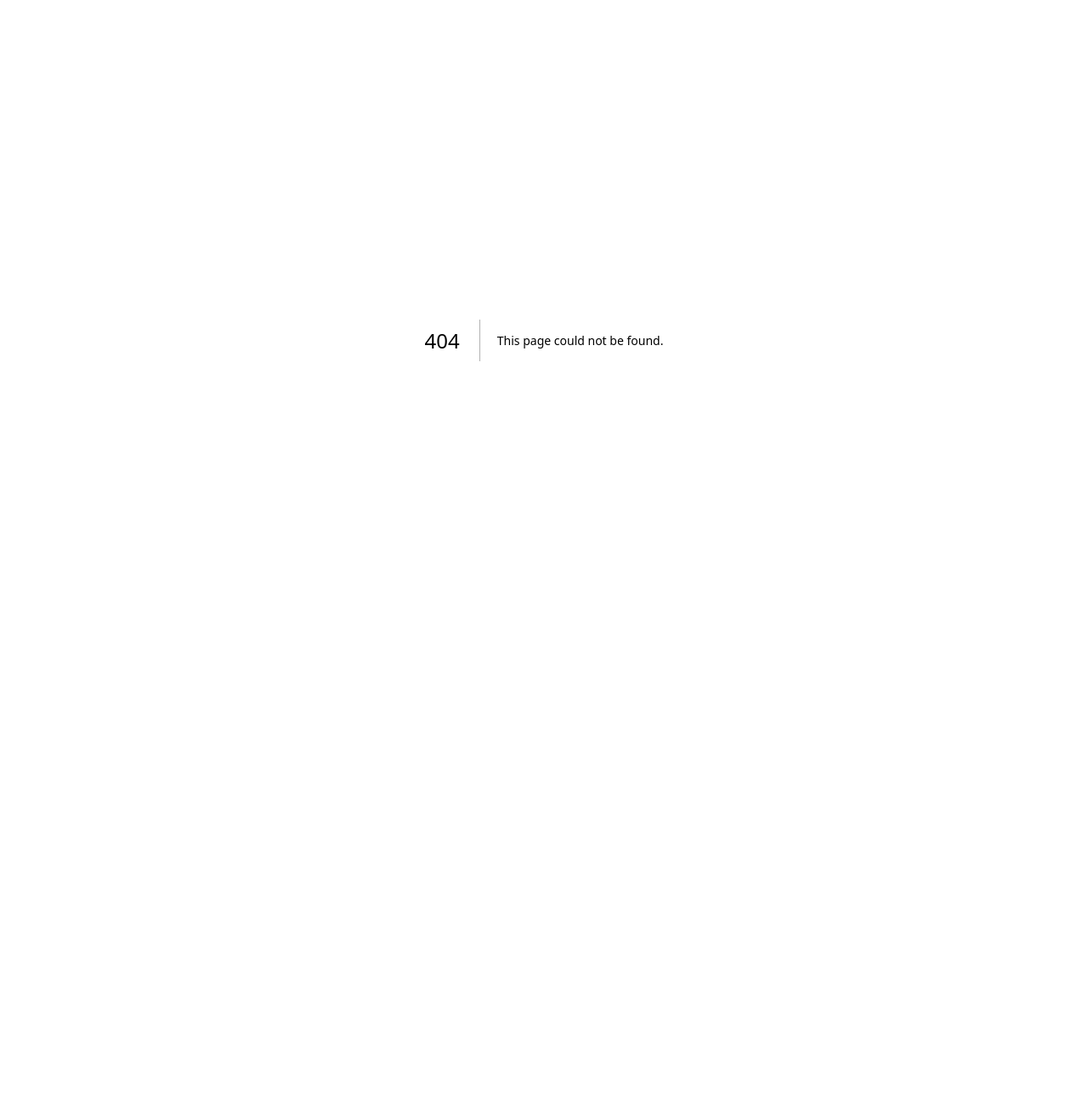
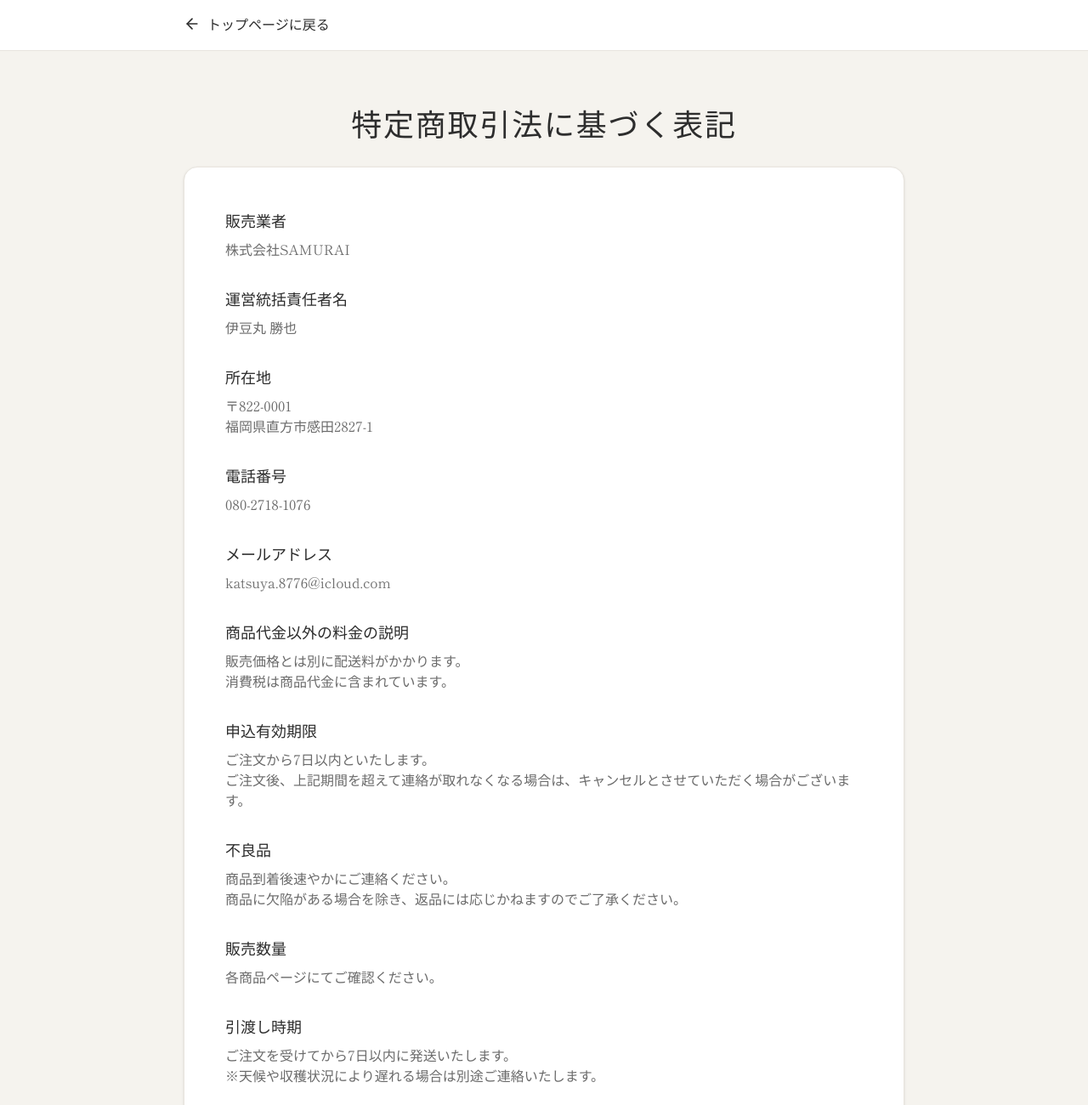
Before and after one commit to rorkry/superrice, a Next.js app: page /tokushoho in a window 1280 px wide. Before the commit this address had no page. Shown: the top 1300 px of the page at 85% size. Before the commit the page ends 800 px from the top, so only its background shows below. Built offline with nearby package versions, Linux system fonts and the light colour scheme.

Commit message:
ボタン配置修正、お問い合わせ特定商取引法ページ更新

```diff
--- a/src/app/globals.css
+++ b/src/app/globals.css
@@ -88,3 +88,18 @@ body {
   background: var(--color-accent);
   border-radius: 4px;
 }
+
+/* Shopify Buy Button カスタムスタイル */
+.shopify-buy-button {
+  width: 100%;
+}
+
+.shopify-buy__btn {
+  width: 100% !important;
+  margin: 0 auto !important;
+  display: block !important;
+}
+
+.shopify-buy__product {
+  text-align: center !important;
+}
--- /dev/null
+++ b/src/app/tokushoho/page.tsx
@@ -0,0 +1,128 @@
+"use client";
+
+import { motion } from "framer-motion";
+import Link from "next/link";
+import { ArrowLeft } from "lucide-react";
+
+export default function TokushohoPage() {
+    return (
+        <main className="min-h-screen bg-[#F5F3EE]">
+            {/* Header */}
+            <header className="bg-white border-b border-[#E8E4DE] sticky top-0 z-50">
+                <div className="max-w-4xl mx-auto px-6 py-4">
+                    <Link href="/" className="inline-flex items-center gap-2 text-[#2D2D2D] hover:text-[#5B7B4A] transition-colors">
+                        <ArrowLeft size={20} />
+                        <span>トップページに戻る</span>
+                    </Link>
+                </div>
+            </header>
+
+            {/* Content */}
+            <div className="max-w-4xl mx-auto px-6 py-16">
+                <motion.div
+                    initial={{ opacity: 0, y: 20 }}
+                    animate={{ opacity: 1, y: 0 }}
+                    transition={{ duration: 0.6 }}
+                >
+                    <h1 className="text-3xl md:text-4xl text-[#2D2D2D] tracking-wider mb-8 text-center">
+                        特定商取引法に基づく表記
+                    </h1>
+
+                    <div className="bg-white rounded-2xl shadow-sm border border-[#E8E4DE] p-8 md:p-12 space-y-8">
+                        {/* 販売業者 */}
+                        <div>
+                            <h2 className="text-lg font-medium text-[#2D2D2D] mb-2">販売業者</h2>
+                            <p className="text-[#6B6B6B]">株式会社SAMURAI</p>
+                        </div>
+
+                        {/* 運営統括責任者名 */}
+                        <div>
+                            <h2 className="text-lg font-medium text-[#2D2D2D] mb-2">運営統括責任者名</h2>
+                            <p className="text-[#6B6B6B]">伊豆丸 勝也</p>
+                        </div>
+
+                        {/* 所在地 */}
+                        <div>
+                            <h2 className="text-lg font-medium text-[#2D2D2D] mb-2">所在地</h2>
+                            <p className="text-[#6B6B6B]">〒822-0001<br />福岡県直方市感田2827-1</p>
+                        </div>
+
+                        {/* 電話番号 */}
+                        <div>
+                            <h2 className="text-lg font-medium text-[#2D2D2D] mb-2">電話番号</h2>
+                            <p className="text-[#6B6B6B]">080-2718-1076</p>
+                        </div>
+
+                        {/* メールアドレス */}
+                        <div>
+                            <h2 className="text-lg font-medium text-[#2D2D2D] mb-2">メールアドレス</h2>
+                            <p className="text-[#6B6B6B]">katsuya.8776@icloud.com</p>
+                        </div>
+
+                        {/* 商品代金以外の料金 */}
+                        <div>
+                            <h2 className="text-lg font-medium text-[#2D2D2D] mb-2">商品代金以外の料金の説明</h2>
+                            <p className="text-[#6B6B6B]">販売価格とは別に配送料がかかります。<br />消費税は商品代金に含まれています。</p>
+                        </div>
+
+                        {/* 申込有効期限 */}
+                        <div>
+                            <h2 className="text-lg font-medium text-[#2D2D2D] mb-2">申込有効期限</h2>
+                            <p className="text-[#6B6B6B]">ご注文から7日以内といたします。<br />ご注文後、上記期間を超えて連絡が取れなくなる場合は、キャンセルとさせていただく場合がございます。</p>
+                        </div>
+
+                        {/* 不良品 */}
+                        <div>
+                            <h2 className="text-lg font-medium text-[#2D2D2D] mb-2">不良品</h2>
+                            <p className="text-[#6B6B6B]">商品到着後速やかにご連絡ください。<br />商品に欠陥がある場合を除き、返品には応じかねますのでご了承ください。</p>
+                        </div>
+
+                        {/* 販売数量 */}
+                        <div>
+                            <h2 className="text-lg font-medium text-[#2D2D2D] mb-2">販売数量</h2>
+                            <p className="text-[#6B6B6B]">各商品ページにてご確認ください。</p>
+                        </div>
+
+                        {/* 引渡し時期 */}
+                        <div>
+                            <h2 className="text-lg font-medium text-[#2D2D2D] mb-2">引渡し時期</h2>
+                            <p className="text-[#6B6B6B]">ご注文を受けてから7日以内に発送いたします。<br />※天候や収穫状況により遅れる場合は別途ご連絡いたします。</p>
+                        </div>
+
+                        {/* お支払方法 */}
+                        <div>
+                            <h2 className="text-lg font-medium text-[#2D2D2D] mb-2">お支払方法</h2>
+                            <p className="text-[#6B6B6B]">・クレジットカード決済<br />・PayPay（導入予定）</p>
+                        </div>
+
+                        {/* お支払期限 */}
+                        <div>
+                            <h2 className="text-lg font-medium text-[#2D2D2D] mb-2">お支払期限</h2>
+                            <p className="text-[#6B6B6B]">・クレジットカード：ご注文時にお支払いが確定します。<br />・PayPay：ご注文時にお支払いが確定します。</p>
+                        </div>
+
+                        {/* 返品期限 */}
+                        <div>
+                            <h2 className="text-lg font-medium text-[#2D2D2D] mb-2">返品期限</h2>
+                            <p className="text-[#6B6B6B]">商品到着後7日以内とさせていただきます。<br />食品という性質上、お客様都合による返品・交換はお断りしております。</p>
+                        </div>
+
+                        {/* 返品送料 */}
+                        <div>
+                            <h2 className="text-lg font-medium text-[#2D2D2D] mb-2">返品送料</h2>
+                            <p className="text-[#6B6B6B]">不良品に該当する場合の交換・返品につきましては、当店で送料を負担いたします。</p>
+                        </div>
+                    </div>
+
+                    {/* Back to top link */}
+                    <div className="mt-12 text-center">
+                        <Link href="/" className="inline-flex items-center gap-2 text-[#5B7B4A] hover:text-[#4A6A3A] transition-colors">
+                            <ArrowLeft size={18} />
+                            <span>トップページに戻る</span>
+                        </Link>
+                    </div>
+                </motion.div>
+            </div>
+        </main>
+    );
+}
--- a/src/components/Footer.tsx
+++ b/src/components/Footer.tsx
@@ -2,7 +2,7 @@
 
 import { motion } from "framer-motion";
 import Link from "next/link";
-import { Mail, Phone, MapPin } from "lucide-react";
+import { Mail } from "lucide-react";
 
 export default function Footer() {
     return (
@@ -34,16 +34,8 @@ export default function Footer() {
                         <h4 className="text-lg tracking-wider mb-4">お問い合わせ</h4>
                         <div className="space-y-3 text-white/60 text-sm">
                             <div className="flex items-center gap-3">
-                                <Phone size={16} />
-                                <span>0120-XXX-XXX</span>
-                            </div>
-                            <div className="flex items-center gap-3">
                                 <Mail size={16} />
-                                <span>info@fukuoka-rice.example.com</span>
-                            </div>
-                            <div className="flex items-start gap-3">
-                                <MapPin size={16} className="mt-0.5" />
-                                <span>〒810-0001<br />福岡県福岡市中央区XX-XX</span>
+                                <span>katsuya.8776@icloud.com</span>
                             </div>
                         </div>
                     </motion.div>
@@ -57,7 +49,7 @@ export default function Footer() {
                     >
                         <h4 className="text-lg tracking-wider mb-4">リンク</h4>
                         <nav className="space-y-2 text-white/60 text-sm">
-                            <Link href="#" className="block hover:text-white transition-colors">
+                            <Link href="/tokushoho" className="block hover:text-white transition-colors">
                                 特定商取引法に基づく表記
                             </Link>
                             <Link href="#" className="block hover:text-white transition-colors">
--- a/src/components/ProductSection.tsx
+++ b/src/components/ProductSection.tsx
@@ -71,6 +71,8 @@ function ProductCard({ product, index }: { product: (typeof products)[0]; index:
                                         "font-size": "14px",
                                         "padding-top": "14px",
                                         "padding-bottom": "14px",
+                                        "text-align": "center",
+                                        "width": "100%",
                                         ":hover": {
                                             "background-color": "#4A6A3A"
                                         },
```
